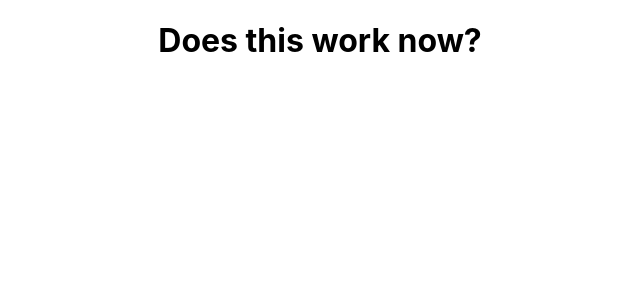
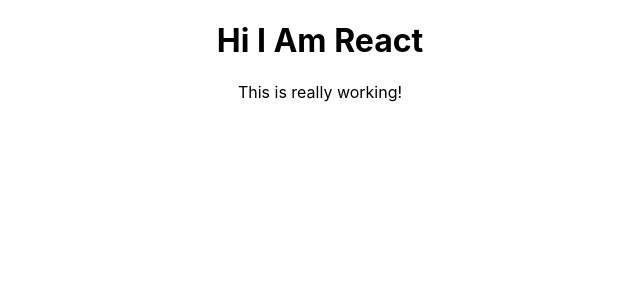
Before and after one commit to ethanlmaoi/react-practice, a React (Create React App) app: page / in a window 1280 px wide. Shown: the top 300 px of the page, without its empty margins (320-960 px from the left). Built offline with nearby package versions, Linux system fonts and the light colour scheme.

Commit message:
jsx restrictions

```diff
--- a/src/App.js
+++ b/src/App.js
@@ -3,12 +3,13 @@
 
 class App extends Component {
   render() {
-    // return (
-    //   <div className="App">
-    //     <h1>Hi I Am React</h1>
-    //   </div>
-    // );
-    return React.createElement('div', {className: 'App'}, React.createElement('h1', null, "Does this work now?"));
+    return (
+      <div className="App">
+        <h1>Hi I Am React</h1>
+        <p>This is really working!</p>
+      </div>
+    );
+    // return React.createElement('div', {className: 'App'}, React.createElement('h1', null, "Does this work now?"));
   }
 }
 
```
